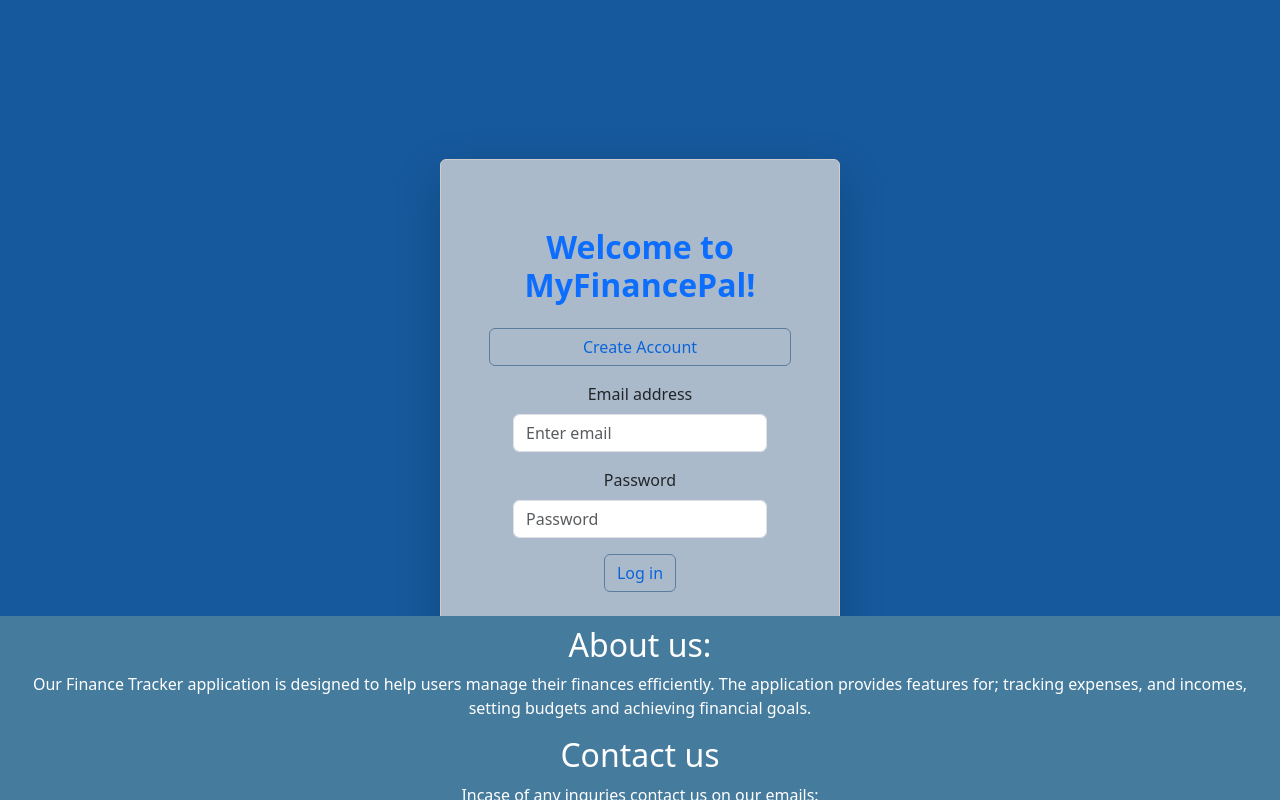
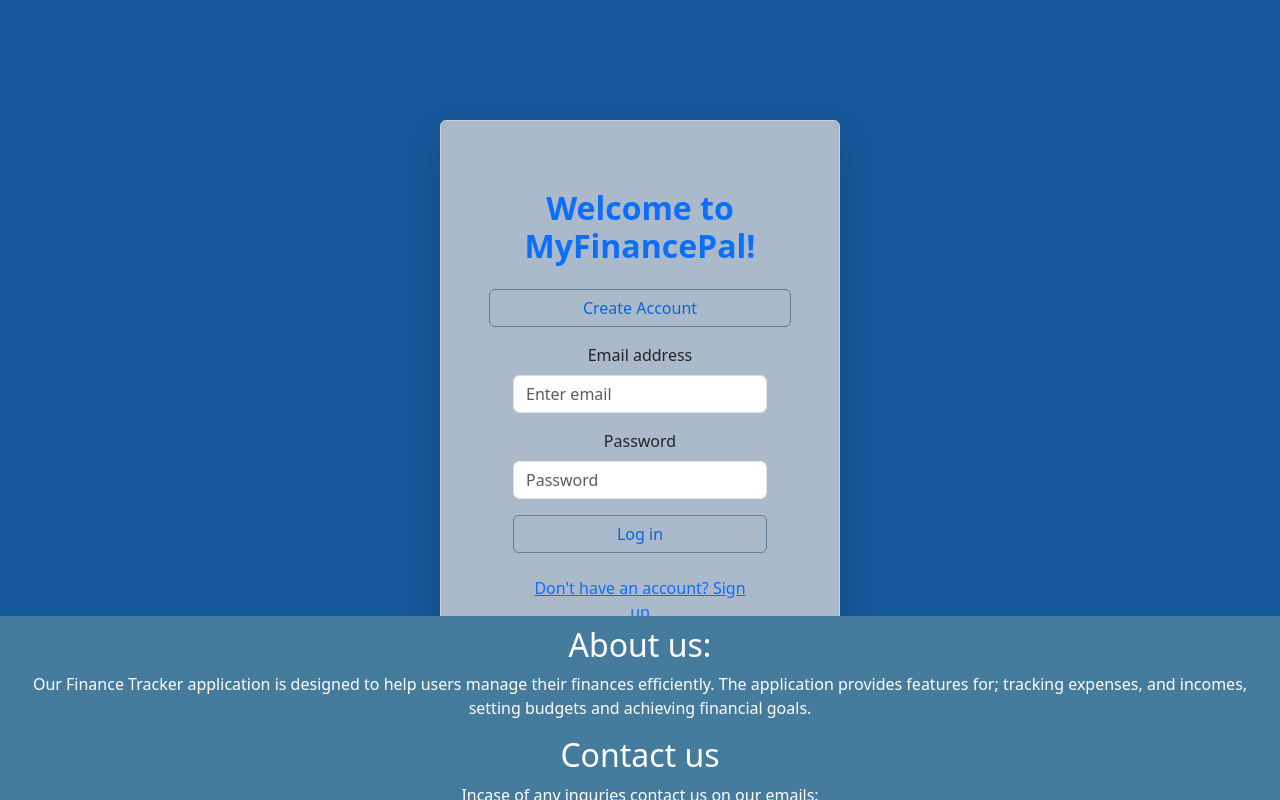
Before and after one commit to iqramahamed24/frontend, a React (Vite) app in the folder Finance App/: page / in a window 1280 px wide. Built offline with nearby package versions, Linux system fonts and the light colour scheme.

Commit message:
authentication

```diff
--- a/Finance App/src/pages/auth/SIgnIn.jsx
+++ b/Finance App/src/pages/auth/SIgnIn.jsx
@@ -1,24 +1,73 @@
-import React from 'react';
-import { NavLink } from 'react-router-dom';
-import Form from 'react-bootstrap/Form';
+import React , {useState}from 'react';
+import { NavLink, useNavigate } from 'react-router-dom';
+import {Form, Button} from 'react-bootstrap';
+import { BASE_URL } from '../../data/data';
 
 function SignIn() {
+  const [email, setEmail] = useState('');
+  const [password, setPassword] = useState('');
+  const navigate = useNavigate();
+
+  const handleSubmit = async (e) => {
+    e.preventDefault();
+
+    try {
+      const response = await fetch(`${BASE_URL}/login`, {
+        method: 'POST',
+        headers: {
+          'Content-Type': 'application/json'
+        },
+        body: JSON.stringify({
+          email,
+          password,
+        }),
+      });
+
+      if (!response.ok) {
+        const errorData = await response.json();
+        throw new Error(errorData.message || 'Network response was not ok');
+      }
+      const data = await response.json();
+      alert('Login successful');
+      navigate('/mainpage');
+
+
+    } catch (error) {
+      console.error('Error logging in:', error);
+      alert(`Failed to log in: ${error.message}`);
+    }
+  }
   return (
       <section className="overflow-hidden">
         <div className="flex flex-wrap -m-8">
           <div className="w-full md:w-1/2 p-8">
             <div className="px-4 pt-10 md:pb-40 max-w-lg mx-auto">
-            <Form>
+              <Form onSubmit={handleSubmit}>
                 <Form.Group className="mb-3" controlId="formGroupEmail">
                   <Form.Label>Email address</Form.Label>
-                <Form.Control type="email" placeholder="Enter email" required/>
+                  <Form.Control
+                    type="email"
+                    placeholder="Enter email"
+                    value={email}
+                    onChange={(e) => setEmail(e.target.value)}
+                    required
+                  />
                 </Form.Group>
                 <Form.Group className="mb-3" controlId="formGroupPassword">
                   <Form.Label>Password</Form.Label>
-                <Form.Control type="password" placeholder="Password" required />
+                  <Form.Control
+                    type="password"
+                    placeholder="Password"
+                    value={password}
+                    onChange={(e) => setPassword(e.target.value)}
+                    required
+                  />
                 </Form.Group>
-              <NavLink to="/mainpage" className="btn btn-primary">
+                <Button type="submit" className="btn btn-primary w-100">
                   Log in
+                </Button>
+                <NavLink to="/signup" className="btn btn-link d-block mt-3">
+                  Don't have an account? Sign up
                 </NavLink>
               </Form>
             </div>
@@ -28,4 +77,6 @@ function SignIn() {
     );
   }
 
+
+
 export default SignIn;
--- a/Finance App/src/pages/auth/Signup.jsx
+++ b/Finance App/src/pages/auth/Signup.jsx
@@ -1,36 +1,94 @@
-import React from 'react';
-import { useNavigate, NavLink } from 'react-router-dom';
-import Form from 'react-bootstrap/Form';
-import { Button } from 'react-bootstrap';
+import React, { useState } from 'react';
+import { NavLink, useNavigate } from 'react-router-dom';
+import { Form, Button } from 'react-bootstrap';
+import { BASE_URL } from '../../data/data';
 
 function SignUp() {
-  const navigate = useNavigate()
+  const [name, setName] = useState('');
+  const [email, setEmail] = useState('');
+  const [password, setPassword] = useState('');
+  const [confirmPassword, setConfirmPassword] = useState('');
+  const navigate = useNavigate();
 
-  const handleSubmit = (e) => {
+  const handleSubmit = async (e) => {
     e.preventDefault();
 
-    navigate('/')
+    if (password !== confirmPassword) {
+      alert("Passwords do not match");
+      return;
     }
+
+    try {
+      const response = await fetch(`${BASE_URL}/register`, {
+        method: 'POST',
+        headers: {
+          'Content-Type': 'application/json'
+        },
+        body: JSON.stringify({
+          user_name: name,
+          email,
+          password,
+        }),
+      });
+
+      if (!response.ok) {
+        const errorData = await response.json();
+        throw new Error(errorData.message || 'Network response was not ok');
+      }
+
+      alert('Account created successfully');
+      navigate('/');
+
+    } catch (error) {
+      console.error('Error registering user:', error);
+      alert(`Failed to register user: ${error.message}`);
+    }
+  }
+
   return (
     <section className="homepage-container">
       <div className="centered-form">
         <div className="login-form p-4">
-            <Form>
+          <Form onSubmit={handleSubmit}>
             <Form.Group className="mb-3" controlId="formGroupName">
               <Form.Label>Name</Form.Label>
-                <Form.Control type="text" placeholder="Enter name"  required/>
+              <Form.Control
+                type="text"
+                placeholder="Enter name"
+                value={name}
+                onChange={(e) => setName(e.target.value)}
+                required
+              />
             </Form.Group>
             <Form.Group className="mb-3" controlId="formGroupEmail">
               <Form.Label>Email address</Form.Label>
-                <Form.Control type="email" placeholder="Enter email" required />
+              <Form.Control
+                type="email"
+                placeholder="Enter email"
+                value={email}
+                onChange={(e) => setEmail(e.target.value)}
+                required
+              />
             </Form.Group>
             <Form.Group className="mb-3" controlId="formGroupPassword">
               <Form.Label>Password</Form.Label>
-                <Form.Control type="password" placeholder="Password" required/>
+              <Form.Control
+                type="password"
+                placeholder="Password"
+                value={password}
+                onChange={(e) => setPassword(e.target.value)}
+                required
+              />
             </Form.Group>
             <Form.Group className="mb-3" controlId="formGroupConfirmPassword">
               <Form.Label>Confirm Password</Form.Label>
-                <Form.Control type="password" placeholder="Confirm Password" required />
+              <Form.Control
+                type="password"
+                placeholder="Confirm Password"
+                value={confirmPassword}
+                onChange={(e) => setConfirmPassword(e.target.value)}
+                required
+              />
             </Form.Group>
             <Button type='submit' className='btn btn-primary w-100'>
               Sign Up
```
Lines whose indentation alone changed are shown as unchanged.
